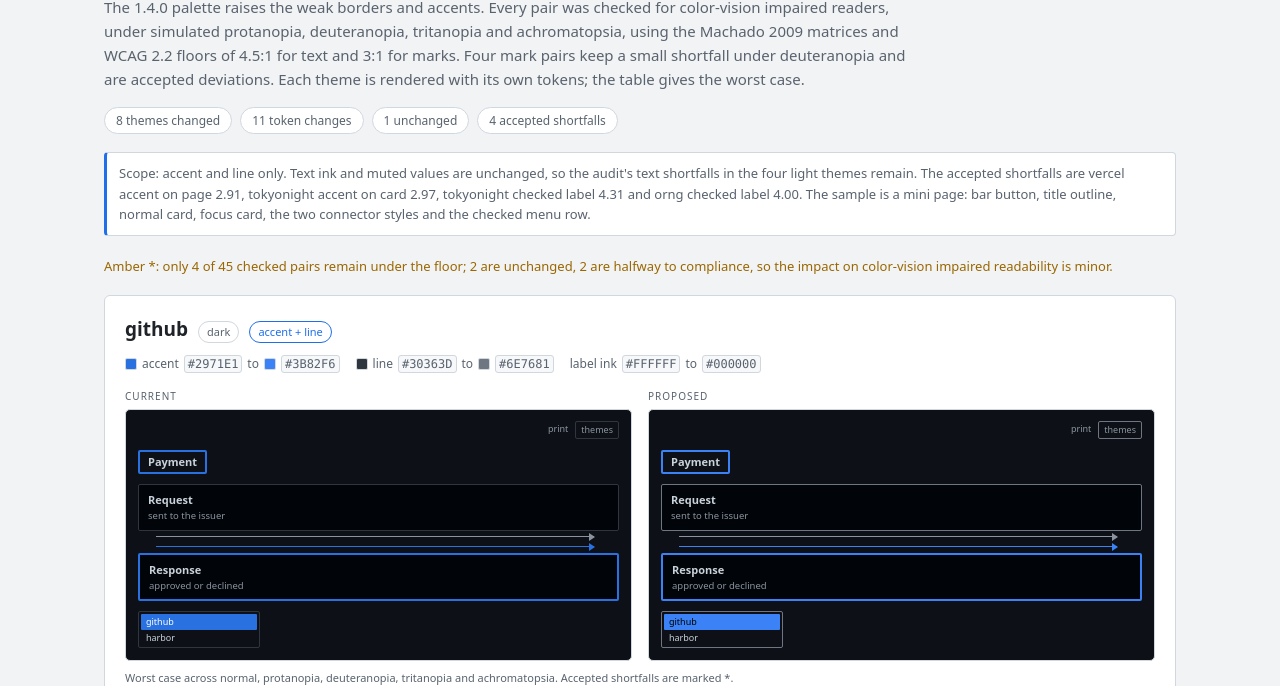
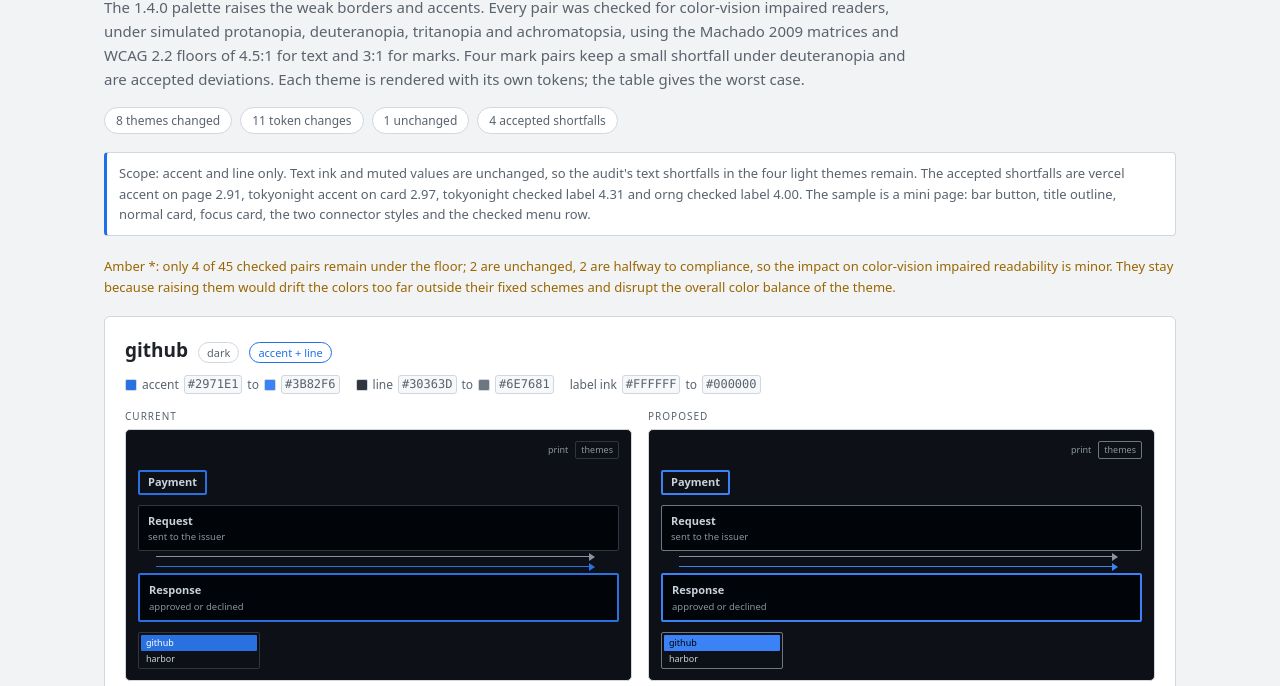
Before and after one commit to chezhenkie/simple-flow-diagram-skill, a plain HTML site: page docs/color-vision-audit-comparison.html in a window 1280 px wide. Shown: the part 113-799 px from the top of the page. Drawn offline with Linux system fonts and the light colour scheme.

Commit message:
Docs: record why the four shortfalls stay

```diff
--- a/docs/color-vision-audit-comparison.html
+++ b/docs/color-vision-audit-comparison.html
@@ -115,7 +115,7 @@ footer { margin-top: 34px; padding-top: 16px; border-top: 1px solid var(--line);
   <ul class="chips"><li>8 themes changed</li><li>11 token changes</li><li>1 unchanged</li><li>4 accepted shortfalls</li></ul>
   <p class="note">Scope: accent and line only. Text ink and muted values are unchanged, so the audit's text shortfalls in the four light themes remain. The accepted shortfalls are vercel accent on page 2.91, tokyonight accent on card 2.97, tokyonight checked label 4.31 and orng checked label 4.00. The sample is a mini page: bar button, title outline, normal card, focus card, the two connector styles and the checked menu row.</p>
 </header>
-<p class="flag">Amber *: only 4 of 45 checked pairs remain under the floor; 2 are unchanged, 2 are halfway to compliance, so the impact on color-vision impaired readability is minor.</p>
+<p class="flag">Amber *: only 4 of 45 checked pairs remain under the floor; 2 are unchanged, 2 are halfway to compliance, so the impact on color-vision impaired readability is minor. They stay because raising them would drift the colors too far outside their fixed schemes and disrupt the overall color balance of the theme.</p>
 <section class="theme" id="github">
   <div class="theme-head"><h2>github</h2><span class="tag">dark</span><span class="tag changed">accent + line</span></div>
   <div class="tokens"><span class="tok"><i class="sw" style="background:#2971E1"></i>accent <code>#2971E1</code> <span class="to">to</span> <i class="sw" style="background:#3B82F6"></i><code>#3B82F6</code></span><span class="tok"><i class="sw" style="background:#30363D"></i>line <code>#30363D</code> <span class="to">to</span> <i class="sw" style="background:#6E7681"></i><code>#6E7681</code></span><span class="tok">label ink <code>#FFFFFF</code> <span class="to">to</span> <code>#000000</code></span></div>
```
Also changed, not shown: 3 other files.
